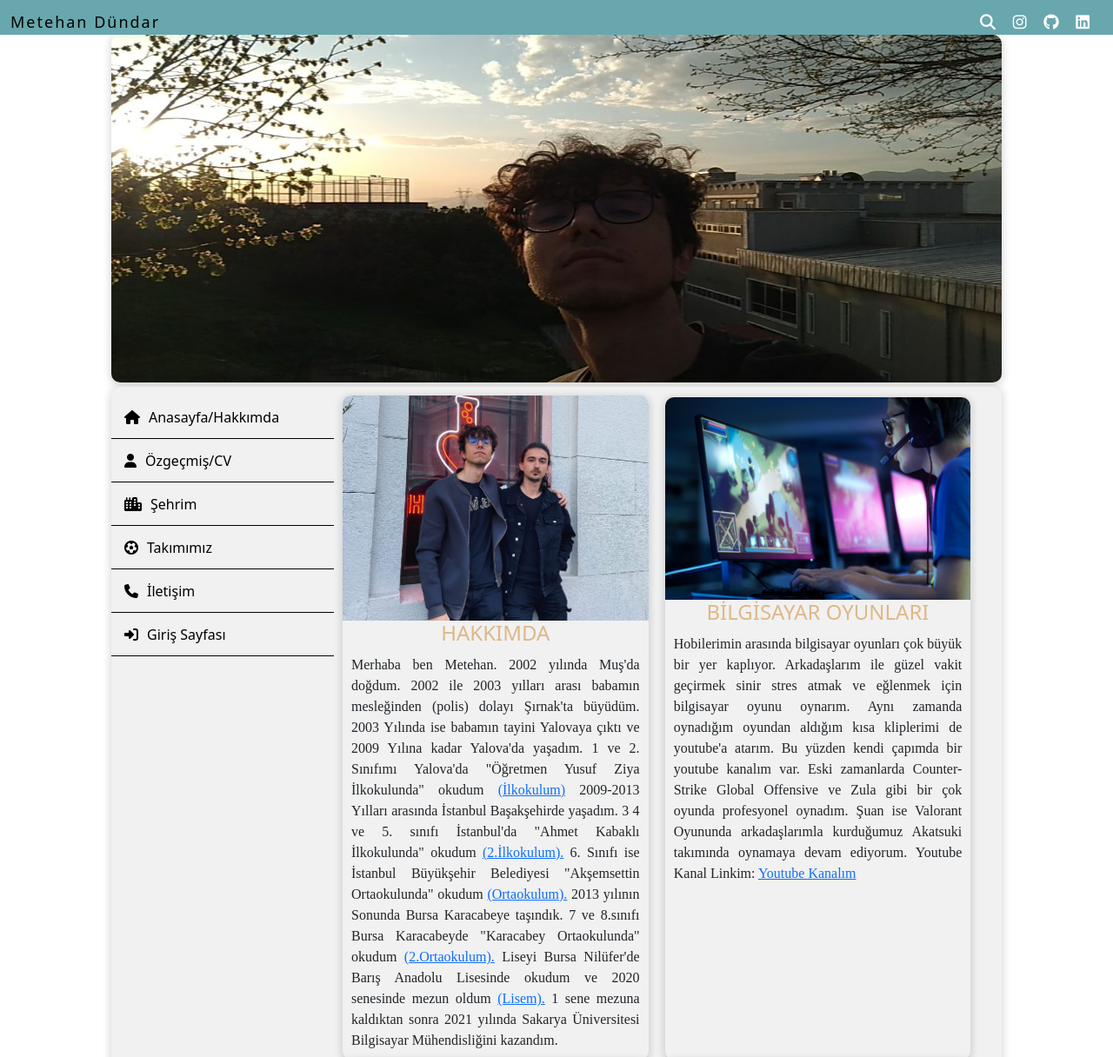
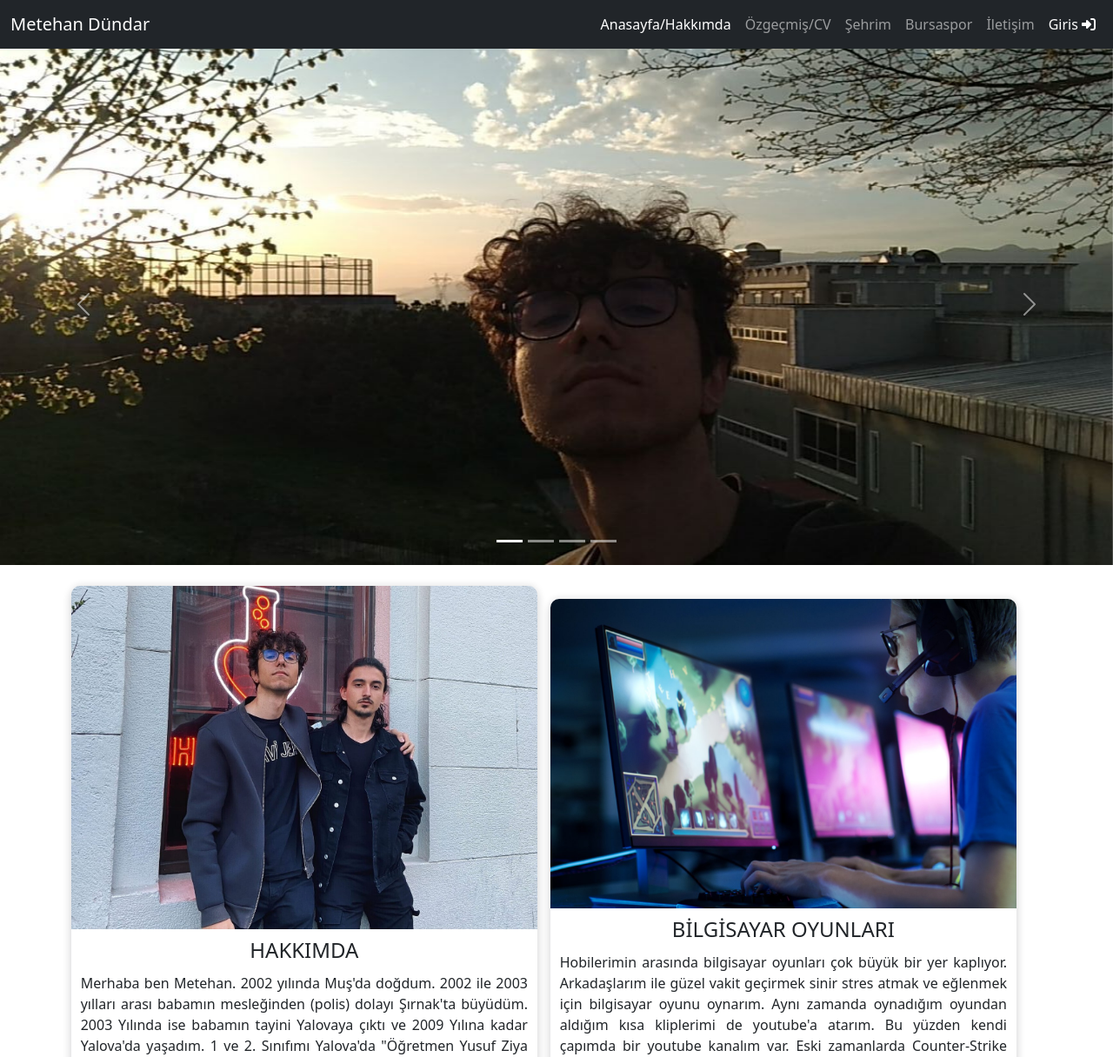
Before and after one commit to EdepHuu/Web_Teknolojileri_Projesi, a PHP site: page / in a window 1280 px wide. Shown: the top 1216 px of the page at 87% size. Run offline with PHP 8.4, Linux system fonts and the light colour scheme; some libraries are stand-ins or nearby versions.

Commit message:
Ana Sayfa Güncellendi

```diff
--- a/index.html
+++ b/index.html
@@ -4,13 +4,10 @@
 <head>
     <meta charset="UTF-8">
     <meta http-equiv="X-UA-Compatible" content="IE=edge">
-    <meta name="viewport" content="width=device-width, initial-scale=1">
+    <meta name="viewport" content="width=device-width, initial-scale=1, shrink to fit=no">
     <title>Ana Sayfa</title>
     <link rel="stylesheet" href="syle.css">
-
-    <link rel="preconnect" href="https://fonts.googleapis.com">
-    <link rel="preconnect" href="https://fonts.gstatic.com" crossorigin>
-    <link href="https://fonts.googleapis.com/css2?family=Source+Sans+Pro:wght@300;400&display=swap" rel="stylesheet">
+    <link rel="stylesheet" href="boostrap.css">
     <link href="https://cdn.jsdelivr.net/npm/bootstrap@5.1.3/dist/css/bootstrap.min.css" rel="stylesheet"
         integrity="sha384-1BmE4kWBq78iYhFldvKuhfTAU6auU8tT94WrHftjDbrCEXSU1oBoqyl2QvZ6jIW3" crossorigin="anonymous">
     <link rel="stylesheet" href="https://use.fontawesome.com/releases/v5.0.13/css/all.css"
@@ -21,30 +18,91 @@
 
 <body>
 
-    <div id="Sosyal_Medya_Bari">
-        <font>Metehan Dündar</font>
-        <i class="fa-solid fa-magnifying-glass"></i>
-        <i class="fa-brands fa-instagram"></i>
-        <i class="fa-brands fa-github"></i>
-        <i class="fa-brands fa-linkedin"></i>
+    <!--Menu Kismi-->
+    <nav class="navbar navbar-expand-lg navbar-dark bg-dark fixed-top">
+        <div class="container-fluid">
+            <a class="navbar-brand " href=index.html>Metehan Dündar</a>
+            <button class="navbar-toggler" type="button" data-bs-toggle="collapse" data-bs-target="#navbarNav"
+                aria-controls="navbarNav" aria-expanded="false" aria-label="Toggle navigation">
+                <span class="navbar-toggler-icon"></span>
+            </button>
+            <div class="collapse navbar-collapse justify-content-end" id="navbarNav">
+                <ul class="navbar-nav">
+                    <li class="nav-item">
+                        <a class="nav-link active" aria-current="page" href=index.html>Anasayfa/Hakkımda</a>
+                    </li>
+                    <li class="nav-item">
+                        <a class="nav-link" href=OzgecmisCv.html>Özgeçmiş/CV</a>
+                    </li>
+                    <li class="nav-item">
+                        <a class="nav-link" href="Sehrim.html">Şehrim</a>
+                    </li>
+                    <li class="nav-item">
+                        <a class="nav-link" href="Takimim.html">Bursaspor</a>
+                    </li>
+                    <li class="nav-item">
+                        <a class="nav-link" href="Iletisim.html">İletişim</a>
+                    </li>
+                    </li>
+                    <li class="nav-item">
+                        <a href="giris.php" class="nav-link active  text-white">Giris
+                            <i class="fas fa-sign-in-alt"></i>
+                        </a>
+                    </li>
+                    <!-- <li class="nav-item">
+                <a class="nav-link disabled" href="#" tabindex="-1" aria-disabled="true">Disabled</a>
+              </li> -->
+                </ul>
             </div>
+        </div>
+    </nav>
+    <!--Menu kismi-->
 
-    <div id="container">
-        <header>
-            <img id="BaslikResmim" src="img/Header.jpeg" alt="">
-        </header>
-        <section>
-            <nav>
-                <ul>
-                    <li><a href="index.html"><i class="fa fa-home" aria-hidden="true"></i>Anasayfa/Hakkımda</a></li>
-                    <li><a href="ozgecmis.html"><i class="fa-solid fa-user"></i>Özgeçmiş/CV</a></li>
-                    <li><a href="sehrim.html"><i class="fa-solid fa-city"></i>Şehrim</a></li>
-                    <li><a href="takimim.html"><i class="fa-solid fa-futbol"></i>Takımımız</a></li>
-                    <li><a href="iletisim.html"><i class="fa-solid fa-phone"></i>İletişim</a></li>
-                    <li><a href="giris_sayfasi.html"><i class="fa-solid fa-right-to-bracket"></i>Giriş Sayfası</a></li>
-                </ul>
-            </nav>
-            <main>
+    <!--Ana Sayfa-->
+
+    <!--Slider Fotograflarim-->
+    <div id="carouselExampleIndicators" class="carousel slide" data-bs-ride="carousel">
+        <div class="carousel-indicators">
+            <button type="button" data-bs-target="#carouselExampleIndicators" data-bs-slide-to="0" class="active"
+                aria-current="true" aria-label="Slide 1"></button>
+            <button type="button" data-bs-target="#carouselExampleIndicators" data-bs-slide-to="1"
+                aria-label="Slide 2"></button>
+            <button type="button" data-bs-target="#carouselExampleIndicators" data-bs-slide-to="2"
+                aria-label="Slide 3"></button>
+            <button type="button" data-bs-target="#carouselExampleIndicators" data-bs-slide-to="3"
+                aria-label="Slide 4"></button>
+        </div>
+        <div class="carousel-inner">
+            <div class="carousel-item active">
+                <img src="img/Header.jpg" class="d-block w-100 resimSlider" alt="...">
+            </div>
+            <div class="carousel-item">
+                <img src="img/MyPhoto4.jpg" class="d-block w-100 resimSlider" alt="...">
+            </div>
+            <div class="carousel-item">
+                <img src="img/MyPhoto3.jpg" class="d-block w-100 resimSlider" alt="...">
+            </div>
+            <div class="carousel-item">
+                <img src="img/MyPhoto2.jpg" class="d-block w-100 resimSlider" alt="...">
+            </div>
+        </div>
+        <button class="carousel-control-prev" type="button" data-bs-target="#carouselExampleIndicators"
+            data-bs-slide="prev">
+            <span class="carousel-control-prev-icon" aria-hidden="true"></span>
+            <span class="visually-hidden">Previous</span>
+        </button>
+        <button class="carousel-control-next" type="button" data-bs-target="#carouselExampleIndicators"
+            data-bs-slide="next">
+            <span class="carousel-control-next-icon" aria-hidden="true"></span>
+            <span class="visually-hidden">Next</span>
+        </button>
+    </div>
+    <!--Slider Fotograflarim-->
+
+    <!--Kendimi tanitma-->
+
+    <section class="p-4">
+        <div class="container">
             <div class="icerik">
                 <img src="img/MyPhoto.jpg" alt="" class="resimler">
                 <h4>HAKKIMDA</h4>
@@ -71,7 +129,6 @@
                     kazandım.
                 </p>
             </div>
-
             <div class="icerik">
                 <img src="img/ComputerGames.jpg" alt="" class="resimler">
                 <h4>BİLGİSAYAR OYUNLARI</h4>
@@ -93,69 +150,33 @@
                     <br>
                     <br>
                     <br>
-                        <br>
-                        <br>
                 </p>
             </div>
 
-                <div class="icerik">
-                    <img src="img/MyPhoto.jpeg" alt="" class="resimler">
-                    <h4>HAKKIMDA</h4>
-                    <p class="icerikyazisi">Merhaba ben Metehan. 2002 yılında Muş'da doğdum. 2002 ile 2003 yılları arası
-                        babamın mesleğinden (polis)
-                        dolayı Şırnak'ta büyüdüm.
-                        2003 Yılında ise babamın tayini Yalovaya çıktı ve 2009 Yılına kadar Yalova'da yaşadım. 1 ve 2.
-                        Sınıfımı
-                        Yalova'da "Öğretmen Yusuf Ziya İlkokulunda" okudum
-                        <a href="https://oyzilkokulu.meb.k12.tr">(İlkokulum)</a>
-                        2009-2013 Yılları arasında İstanbul Başakşehirde yaşadım. 3 4 ve 5. sınıfı İstanbul'da "Ahmet
-                        Kabaklı
-                        İlkokulunda" okudum
-                        <a href="https://ahmetkabakliilkokulu.meb.k12.tr">(2.İlkokulum).</a>
-                        6. Sınıfı ise İstanbul Büyükşehir Belediyesi "Akşemsettin Ortaokulunda" okudum
-                        <a href="https://ibbaksemsettinortaokulu.meb.k12.tr">(Ortaokulum).</a>
-                        2013 yılının Sonunda Bursa Karacabeye taşındık. 7 ve 8.sınıfı Bursa Karacabeyde "Karacabey
-                        Ortaokulunda"
-                        okudum
-                        <a href="https://karacabeyortaokulu.meb.k12.tr">(2.Ortaokulum).</a>
-                        Liseyi Bursa Nilüfer'de Barış Anadolu Lisesinde okudum ve 2020 senesinde mezun oldum
-                        <a href="https://barisanadolulisesi.meb.k12.tr">(Lisem).</a>
-                        1 sene mezuna kaldıktan sonra 2021 yılında Sakarya Üniversitesi Bilgisayar Mühendisliğini
-                        kazandım.
-                    </p>
         </div>
+    </section>
 
-                <div class="icerik">
-                    <img src="img/MyPhoto.jpeg" alt="" class="resimler">
-                    <h4>HAKKIMDA</h4>
-                    <p class="icerikyazisi">Merhaba ben Metehan. 2002 yılında Muş'da doğdum. 2002 ile 2003 yılları arası
-                        babamın mesleğinden (polis)
-                        dolayı Şırnak'ta büyüdüm.
-                        2003 Yılında ise babamın tayini Yalovaya çıktı ve 2009 Yılına kadar Yalova'da yaşadım. 1 ve 2.
-                        Sınıfımı
-                        Yalova'da "Öğretmen Yusuf Ziya İlkokulunda" okudum
-                        <a href="https://oyzilkokulu.meb.k12.tr">(İlkokulum)</a>
-                        2009-2013 Yılları arasında İstanbul Başakşehirde yaşadım. 3 4 ve 5. sınıfı İstanbul'da "Ahmet
-                        Kabaklı
-                        İlkokulunda" okudum
-                        <a href="https://ahmetkabakliilkokulu.meb.k12.tr">(2.İlkokulum).</a>
-                        6. Sınıfı ise İstanbul Büyükşehir Belediyesi "Akşemsettin Ortaokulunda" okudum
-                        <a href="https://ibbaksemsettinortaokulu.meb.k12.tr">(Ortaokulum).</a>
-                        2013 yılının Sonunda Bursa Karacabeye taşındık. 7 ve 8.sınıfı Bursa Karacabeyde "Karacabey
-                        Ortaokulunda"
-                        okudum
-                        <a href="https://karacabeyortaokulu.meb.k12.tr">(2.Ortaokulum).</a>
-                        Liseyi Bursa Nilüfer'de Barış Anadolu Lisesinde okudum ve 2020 senesinde mezun oldum
-                        <a href="https://barisanadolulisesi.meb.k12.tr">(Lisem).</a>
-                        1 sene mezuna kaldıktan sonra 2021 yılında Sakarya Üniversitesi Bilgisayar Mühendisliğini
-                        kazandım.
-                    </p>
-                </div>
-            </main>
-        </section>
-        <footer>Tüm Hakları saklıdr &copy; | 2022 </footer>
-    </div>
+    <!--Kendimi tanitma-->
 
+    <!--Ana Sayfa-->
+
+
+
+
+    <!-- Option 2: Separate Popper and Bootstrap JS -->
+
+    <script src="https://cdn.jsdelivr.net/npm/bootstrap@5.0.0/dist/js/bootstrap.bundle.min.js"
+        integrity="sha384-p34f1UUtsS3wqzfto5wAAmdvj+osOnFyQFpp4Ua3gs/ZVWx6oOypYoCJhGGScy+8"
+        crossorigin="anonymous"></script>
+    <script src="https://cdn.jsdelivr.net/npm/@popperjs/core@2.9.2/dist/umd/popper.min.js"
+        integrity="sha384-IQsoLXl5PILFhosVNubq5LC7Qb9DXgDA9i+tQ8Zj3iwWAwPtgFTxbJ8NT4GN1R8p"
+        crossorigin="anonymous"></script>
+    <script src="https://cdn.jsdelivr.net/npm/bootstrap@5.0.0/dist/js/bootstrap.min.js"
+        integrity="sha384-lpyLfhYuitXl2zRZ5Bn2fqnhNAKOAaM/0Kr9laMspuaMiZfGmfwRNFh8HlMy49eQ"
+        crossorigin="anonymous"></script>
+
+
+    <script src="boostrap.js"></script>
 </body>
 
 </html>
--- a/syle.css
+++ b/syle.css
@@ -1,118 +1,33 @@
-* {
-    box-sizing: border-box;
+.resimSlider {
+    height: 600px;
 }
 
 body {
-    margin: 0;
-    padding: 0;
-    background-color: #99C4C8;
-    font-family: 'Source Sans Pro', sans-serif;
-}
-
-#Sosyal_Medya_Bari {
-    background-color: #68A7AD;
-    color: white;
-    height: 40px;
-    width: 100%;
-    position: sticky;
-    top: 0;
-    z-index: 1;
-    font-size: 18px;
-    text-align: right;
-    padding: 12px;
-}
-
-#Sosyal_Medya_Bari>i {
-    margin-right: 15px;
-
-}
-
-font {
-    color: black;
-    float: left;
-    letter-spacing: 2px;
-}
-
-#container {
-    width: 80%;
-    margin: auto;
-    height: auto;
-}
-
-header {
-    width: 100%;
-    height: 400px;
-    box-shadow: 0 2px 8px 2px rgba(20, 23, 18, 0.15);
-    border-radius: 10px 10px 10px 10px;
-}
-
-#BaslikResmim {
-    width: 100%;
-    height: 400px;
-    border-radius: 10px 10px 10px 10px;
-}
-
-section {
-    width: 100%;
-    height: auto;
-    background-color: #f1f1f1;
-    border-radius: 10px 10px 10px 10px;
-    box-shadow: 0 2px 8px 2px rgba(20, 23, 18, 0.15);
-    margin-top: 5px;
-    overflow: auto;
-}
-
-nav {
-    width: 25%;
-    float: left;
-    margin-top: 10px;
-    height: auto;
-}
-
-nav ul {
-    width: auto;
-    height: 100%;
-    margin: 0;
-    padding: 0;
-}
-
-nav li {
-    list-style-type: none;
-}
-
-nav li a {
-    height: 50px;
-    line-height: 50px;
-    text-decoration: none;
-    color: black;
-    border-bottom: 1px solid black;
-    padding-left: 15px;
-    display: block;
-}
-
-nav li a:hover {
-    color: white;
-    background-color: #adadad;
-}
-
-i {
-    margin-right: 10px;
-}
-
-main {
-    float: right;
-    height: auto;
-    width: 75%;
-    padding: 10px;
+    padding-top: 50px;
+    background-color: burlywood;
 }
 
 .icerik {
-    width: 47%;
-    height: auto;
+    width: 48%;
+    height: 40%;
     display: inline-block;
-    margin-right: 15px;
-    border-radius: 10px 10px 10px 10px;
-    box-shadow: 0 2px 8px 2px rgba(20, 23, 18, 0.15);
+    margin-right: 1%;
+    border-radius: 2%;
+    -webkit-border-radius: 2%;
+    -moz-border-radius: 2%;
+    -ms-border-radius: 2%;
+    -o-border-radius: 2%;
+    box-shadow: 0 2px 8px 2px rgba(20, 23, 28, .15);
+}
+
+.icerikyazisi {
+    margin: 2%;
+    text-align: justify;
+}
+
+h4 {
+    padding-top: 2%;
+    text-align: center;
 }
 
 .resimler {
@@ -120,16 +35,3 @@ main {
     border-top-left-radius: 10px;
     border-top-right-radius: 10px;
 }
-
-
-h4 {
-    text-align: center;
-    margin: 10px;
-    color: burlywood;
-}
-
-.icerikyazisi {
-    text-align: justify;
-    margin: 10px;
-    font-family: 'Times New Roman', Times, serif;
-}
```
Also changed, not shown: Header.jpg (added), MyPhoto.jpg, MyPhoto2.jpg (added), MyPhoto3.jpg (added), MyPhoto4.jpg (added). Lines whose indentation alone changed are shown as unchanged.
